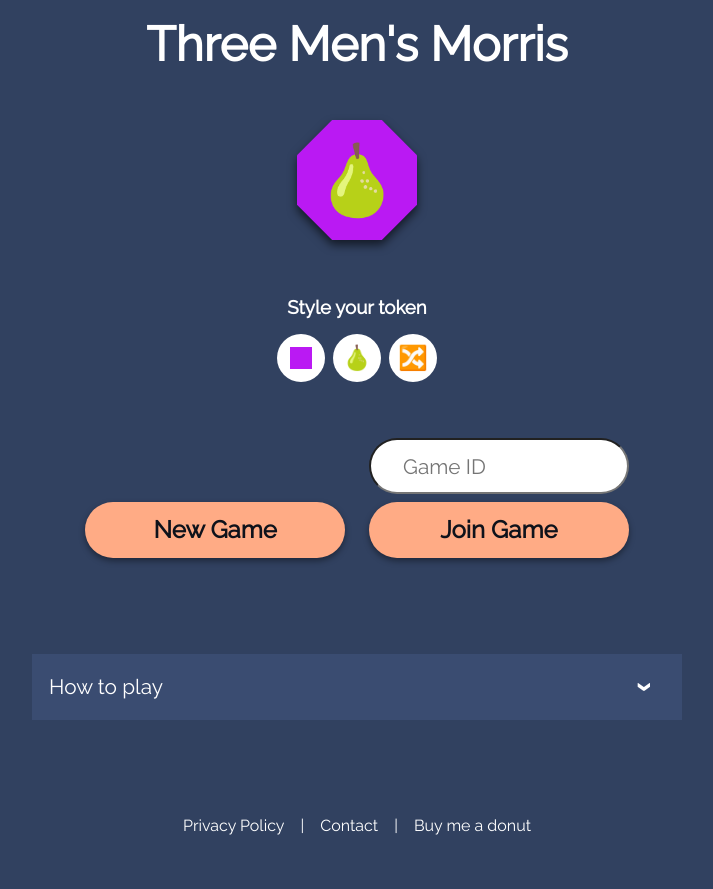
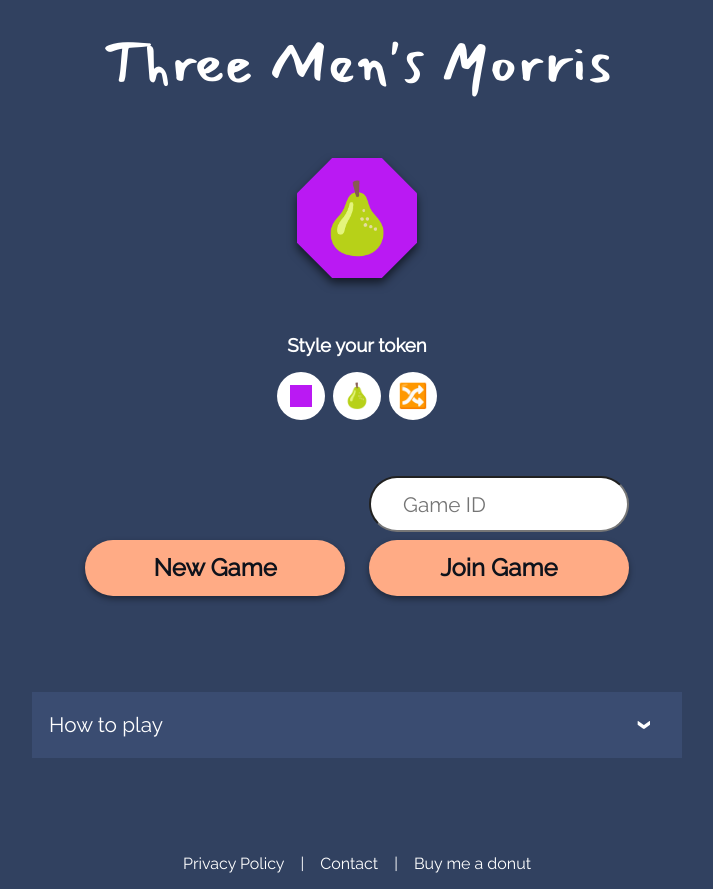
Before and after one commit to maidi29/three-mens-morris, a React (Create React App) app: page /#/ in a window 1280 px wide. Shown: the whole page, without its empty margins (283-996 px from the left). Before the commit the page ends 851 px from the top, so only its background shows below. Built offline with nearby package versions, Linux system fonts and the light colour scheme; no server answers.

Commit message:
new font-family for headline

```diff
--- a/src/components/features/Main/Main.module.scss
+++ b/src/components/features/Main/Main.module.scss
@@ -5,6 +5,11 @@
   display: flex;
   flex-direction: column;
   gap: 3rem;
+  h1 {
+    font-family: Mansalva, sans-serif;
+    font-size: 3.7rem;
+    font-weight: normal;
+  }
   .toast {
     background: theme.$colorSecondary;
     color: darken(theme.$colorPrimary,10);
--- a/src/index.scss
+++ b/src/index.scss
@@ -12,6 +12,14 @@
   font-family: "Share Tech Mono";
   src: url(./fonts/ShareTechMono-Regular.ttf);
   font-weight: 700;
+  font-style: normal;
+  font-display: swap;
+}
+
+@font-face {
+  font-family: Mansalva;
+  src: url(./fonts/Mansalva-Regular.ttf);
+  font-weight: 400;
   font-style: normal;
   font-display: swap;
 }
```
Also changed, not shown: src/fonts/Mansalva-Regular.ttf (added), 1 other file (tests, documents, lock files or other folders).
